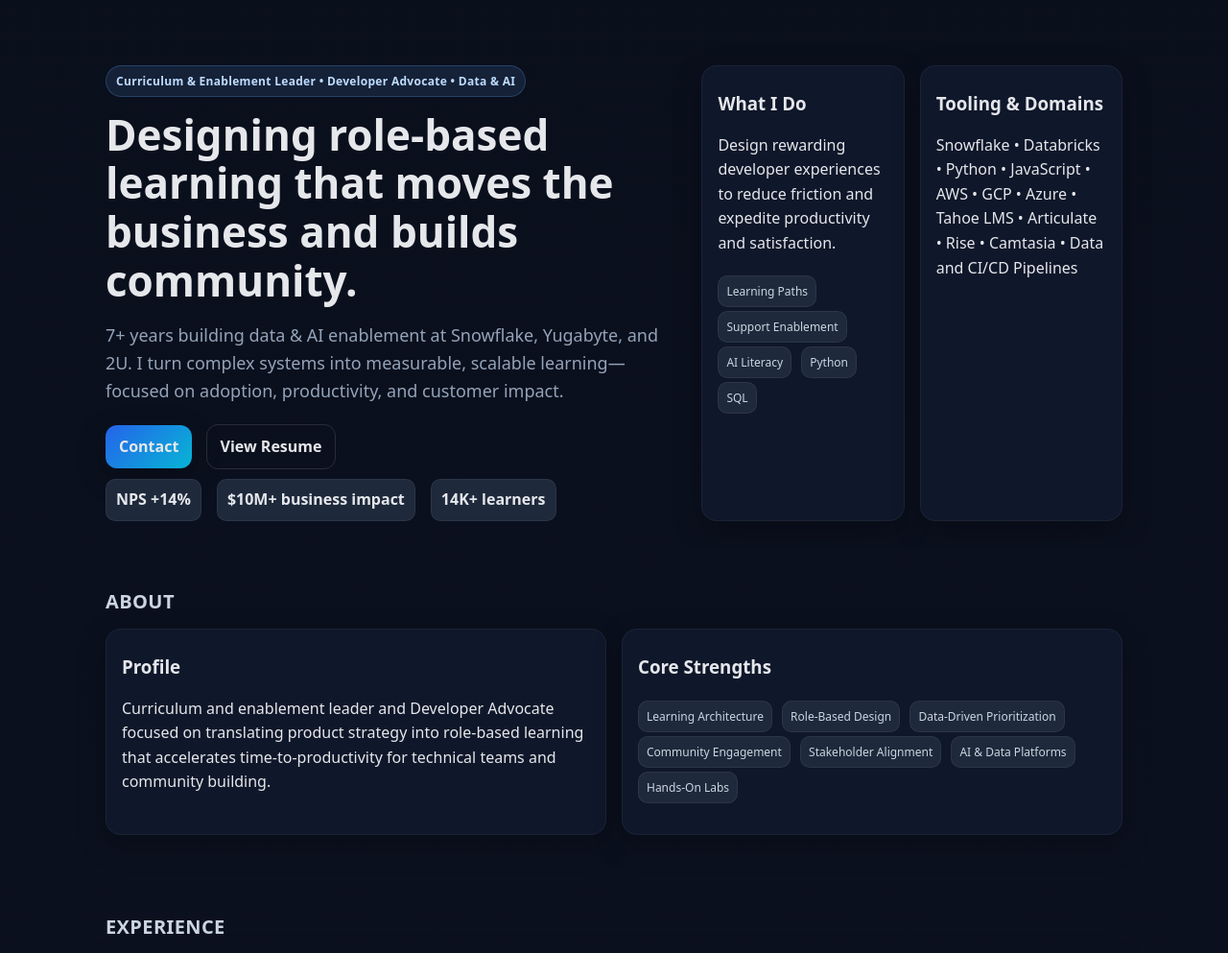
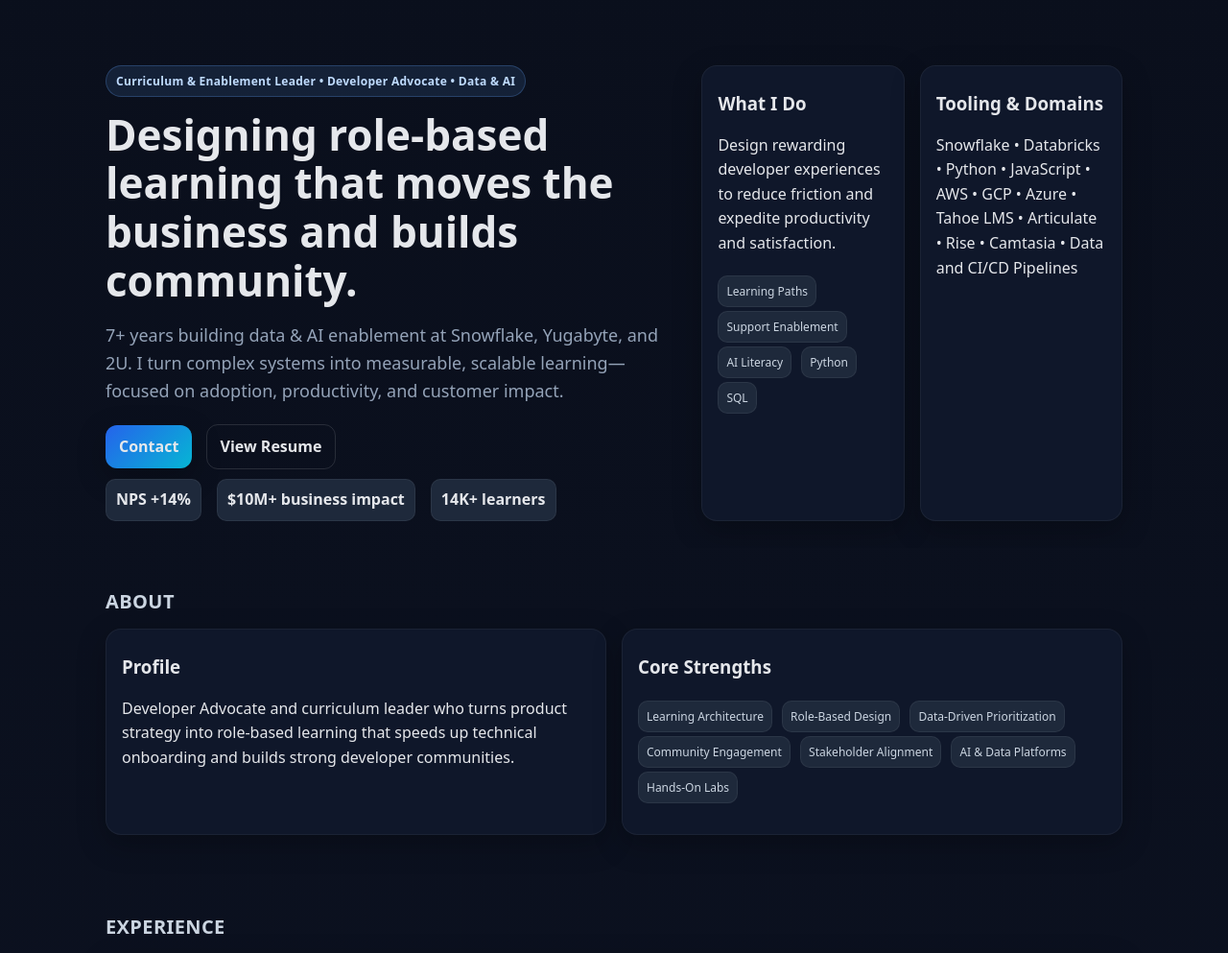
Before and after one commit to markjnkim/portfolio-mk, a plain HTML site: page index.html in a window 1280 px wide. Shown: the part 59-1052 px from the top of the page at 96% size. Drawn offline with Linux system fonts and the light colour scheme.

Commit message:
Update index.html
Update the job title description

```diff
--- a/index.html
+++ b/index.html
@@ -91,7 +91,7 @@
         <div class="grid two">
           <div class="card">
             <h3>Profile</h3>
-            <p>Curriculum and enablement leader and Developer Advocate focused on translating product strategy into role‑based learning that accelerates time‑to‑productivity for technical teams and community building.</p>
+            <p>Developer Advocate and curriculum leader who turns product strategy into role-based learning that speeds up technical onboarding and builds strong developer communities.</p>
           </div>
           <div class="card">
             <h3>Core Strengths</h3>
```
